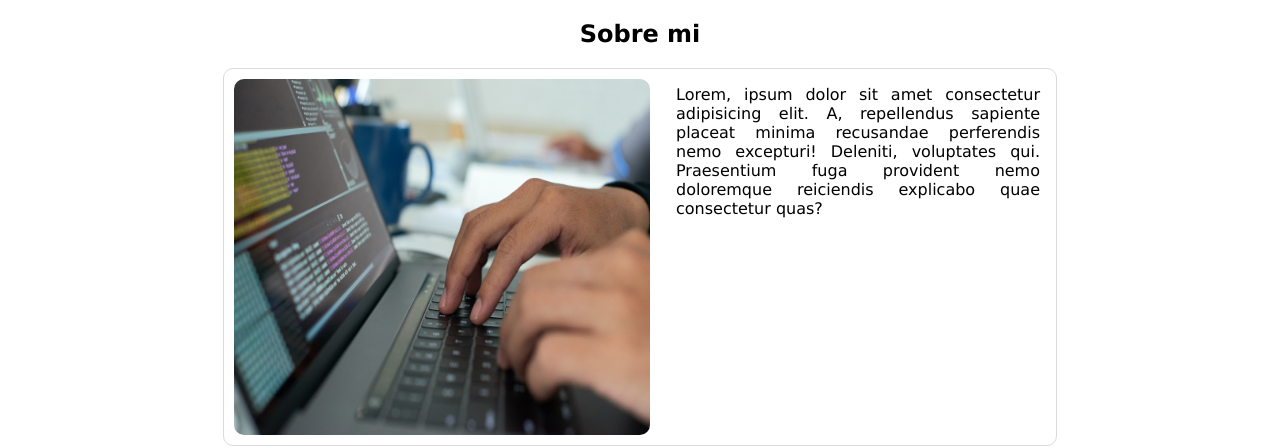
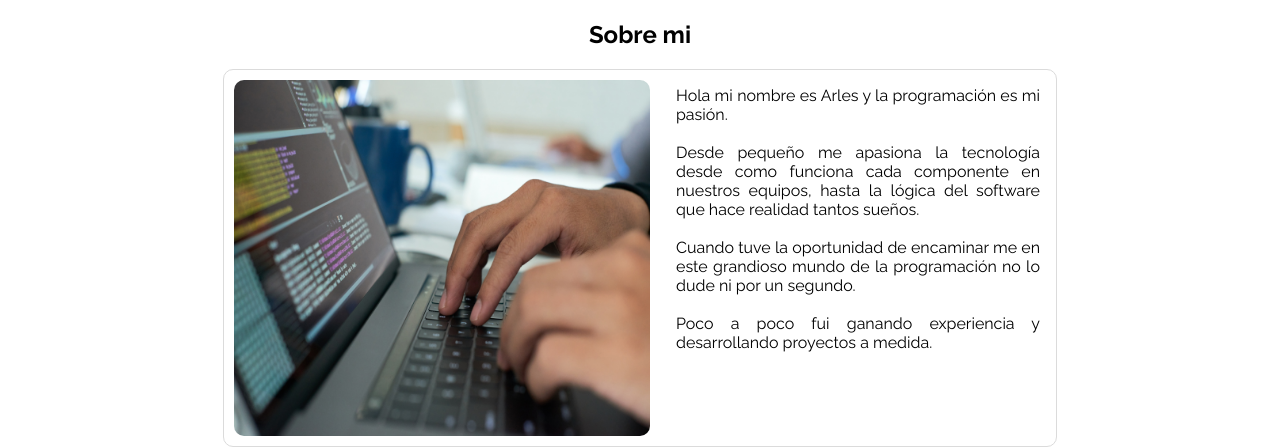
Before and after one commit to ArlesYha/navbar, a plain HTML site: page index.html in a window 1280 px wide. Shown: the part 355-802 px from the top of the page. Drawn offline with Linux system fonts and the light colour scheme.

Commit message:
primera version - final

```diff
--- a/index.html
+++ b/index.html
@@ -6,6 +6,9 @@
     <meta name="viewport" content="width=device-width, initial-scale=1.0">
     <title>Document</title>
     <link rel="stylesheet" href="styles.css">
+    <link rel="preconnect" href="https://fonts.googleapis.com">
+    <link rel="preconnect" href="https://fonts.gstatic.com" crossorigin>
+    <link href="https://fonts.googleapis.com/css2?family=Raleway:wght@400;700&display=swap" rel="stylesheet">
     <script src="https://kit.fontawesome.com/80d1332606.js" crossorigin="anonymous"></script>
 </head>
 <body>
@@ -26,7 +29,18 @@
             <div class="card__body">
                 <img src="images/working-code.jpg" alt="" class="card__image">
                 <div class="card__text">
-                    <p>Lorem, ipsum dolor sit amet consectetur adipisicing elit. A, repellendus sapiente placeat minima recusandae perferendis nemo excepturi! Deleniti, voluptates qui. Praesentium fuga provident nemo doloremque reiciendis explicabo quae consectetur quas?</p>
+                    <p>
+                        Hola mi nombre es Arles y la programación es mi pasión.
+                        <br>
+                        <br>
+                        Desde pequeño me apasiona la tecnología desde como funciona cada componente en nuestros equipos, hasta la lógica del software que hace realidad tantos sueños.
+                        <br>
+                        <br>
+                        Cuando tuve la oportunidad de encaminar me en este grandioso mundo de la programación no lo dude ni por un segundo.
+                        <br>
+                        <br>
+                        Poco a poco fui ganando experiencia y desarrollando proyectos a medida.
+                    </p>
                 </div>
             </div>
         </div>
--- a/styles.css
+++ b/styles.css
@@ -5,7 +5,7 @@
 body {
     box-sizing: border-box;
     margin: 0;
-    font-family: Verdana, Geneva, Tahoma, sans-serif;
+    font-family: "Raleway",Verdana, Geneva, Tahoma, sans-serif;
     min-height: 100vh;
 }
 
```
